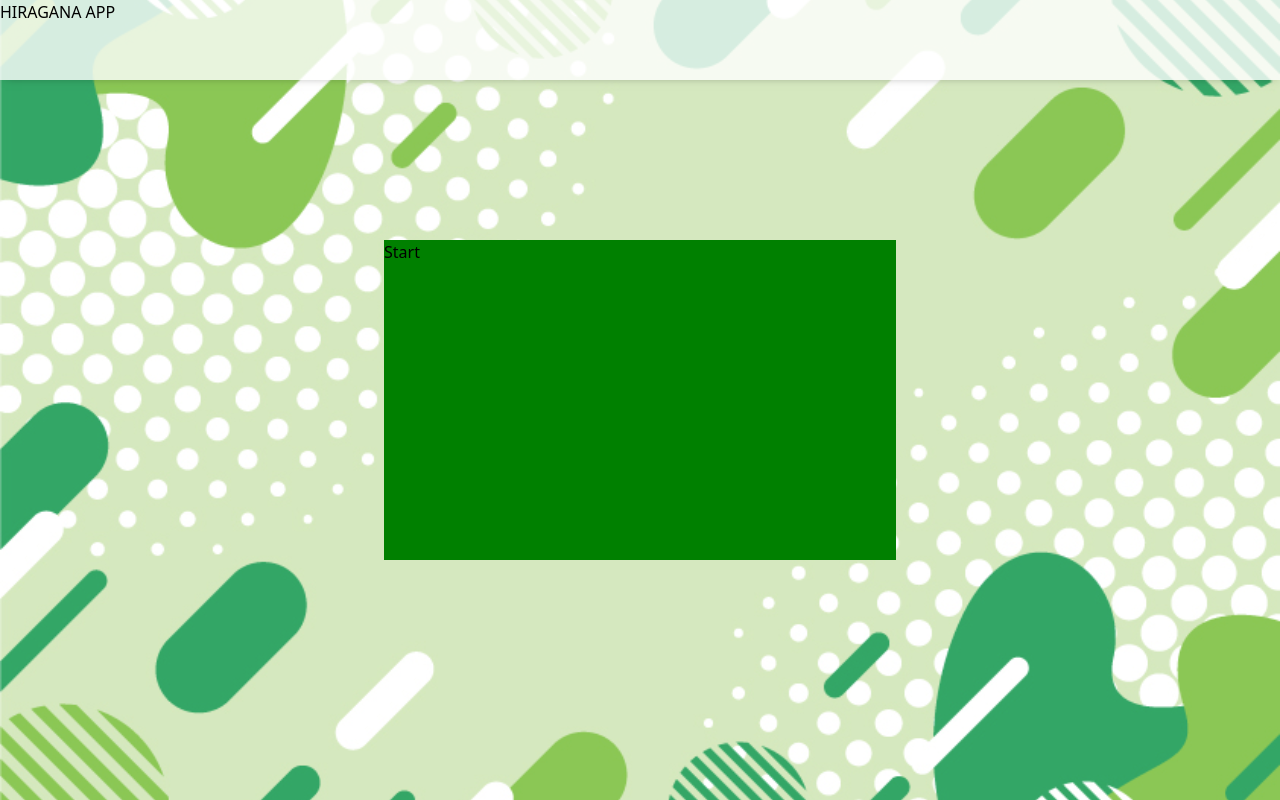
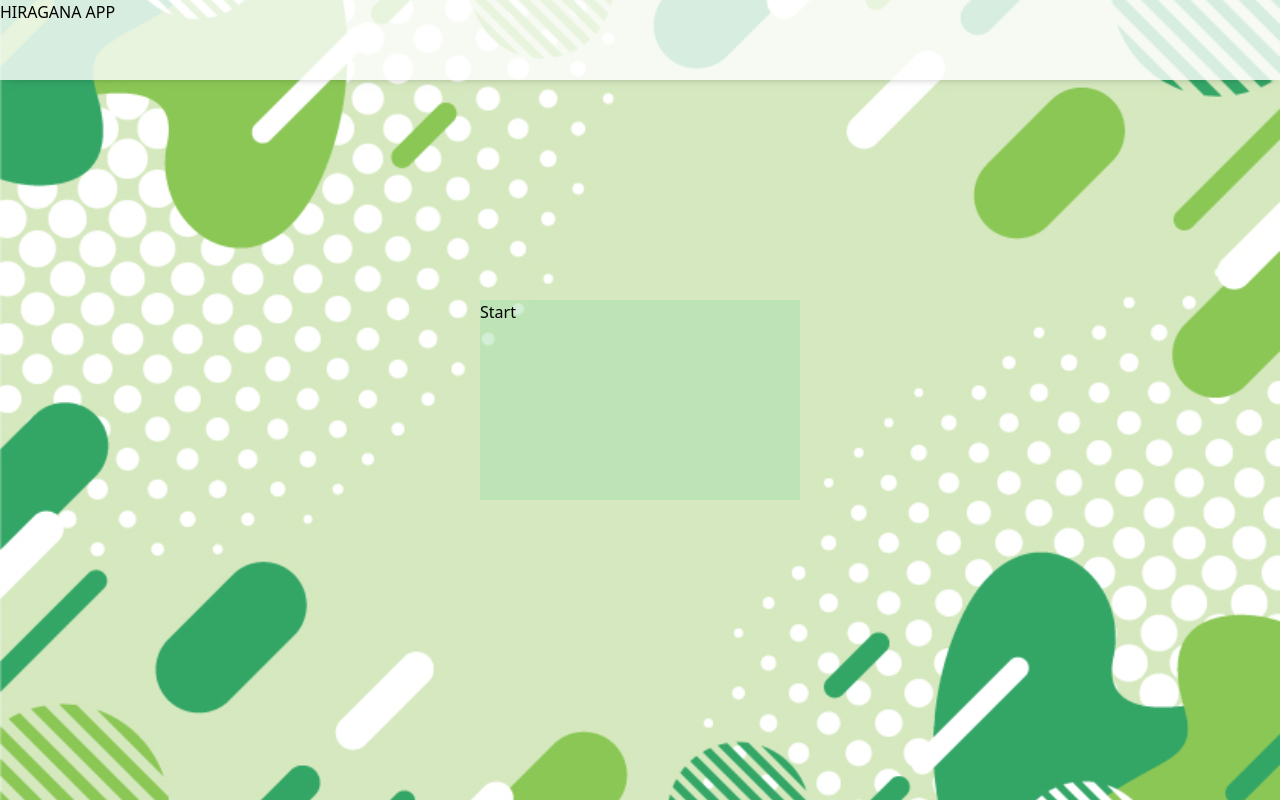
Before and after one commit to reiz0/Hiragana-App-React, a React (Vite) app: page /quiz in a window 1280 px wide. Built offline with nearby package versions, Linux system fonts and the light colour scheme; the HTML template or start-up script is replaced by a standard one.

Commit message:
change check design

```diff
--- a/src/Header.tsx
+++ b/src/Header.tsx
@@ -1,5 +1,5 @@
 export const Header = () => {
   return(
-      <h1 className="font-bold text-5xl mx-7">HIRAGANA APP</h1>
+      <h1 className="font-bold text-5xl mx-7"><a href="/">HIRAGANA APP</a></h1>
   )
 }
--- a/src/index.css
+++ b/src/index.css
@@ -30,11 +30,11 @@ body {
 }
 
 #check {
-  width: 40vw;
-  height: 40vh;
-  background-color: green;
+  width: 25vw;
+  height: 25vh;
   position: absolute;
   top: 50%;
   left: 50%;
   transform: translate(-50%, -50%);
+  background-color: rgba(168, 224, 174, 0.5)
 }
--- a/src/pages/Quiz/Quiz.tsx
+++ b/src/pages/Quiz/Quiz.tsx
@@ -75,8 +75,8 @@ export const Quiz = () => {
             <QuestionContainer isHiragana={false} states={states} />
           </div>
           <div className=" grid justify-center">
-            <div className="text-3xl font-bold h-20 w-72 bg-slate-50 rounded-md flex justify-center items-center">
-              <p id="totalPoint">
+            <div className="h-20 w-72 bg-slate-50 rounded-md flex justify-center items-center">
+              <p id="totalPoint" className="text-3xl font-bold">
                 <span className="text-5xl text-green-700">{totalPoint}</span>&nbsp;/ {states.totalNum} point
               </p>
             </div>
--- a/src/pages/Quiz/check.tsx
+++ b/src/pages/Quiz/check.tsx
@@ -12,26 +12,26 @@ export const Check = ({ states, changeQuestion }: Props) => {
     changeQuestion();
   };
   return (
-    <div id="check" className="grid place-content-center">
+    <div id="check" className="grid place-content-center bg-green-300 rounded-md">
       {states.questionNum > states.totalNum ? (
         <>
-          <p>
-            Your score!!! {states.totalPoint} / {states.totalNum}
-          </p>
+          <p className="text-center text-4xl">Your score!!!</p>
+          <p className="text-center text-3xl font-bold"><span className="text-5xl text-green-700">{states.totalPoint}</span>&nbsp;/ {states.totalNum}</p>
           <div>
-            <button className="bg-white m-2">Again</button>
-            <button className="bg-white m-2">Back to menu</button>
-            <button className="bg-white m-2">Next</button>
+            <button className="bg-green-300 m-2 p-2 w-28 rounded-xl shadow-lg border-green-800 border-2"><a href="/quiz">Again</a></button>
+            <button className="bg-green-300 m-2 p-2 w-28 rounded-xl shadow-lg border-green-800 border-2">Next Level</button>
           </div>
         </>
       ) : (
         <>
-          <p id="yourAnswer">{states.yourAnswer}</p>
-          <p id="correctAnswer">{states.correctAnswer}</p>
-          <button className="bg-white" onClick={nextQuestion}>
-            {states.questionNum > 0 && "Next"}
-            {states.questionNum < 1 && "Start"}
-          </button>
+          <p id="yourAnswer" className="text-4xl text-center font-bold">{states.yourAnswer}</p>
+          <p id="correctAnswer" className="text-2xl text-center">{states.correctAnswer}</p>
+          <div className="text-center">
+            <button className="bg-green-300 rounded-xl m-2 p-2 w-28 shadow-lg border-green-800 border-2" onClick={nextQuestion}>
+              {states.questionNum > 0 && "Next"}
+              {states.questionNum < 1 && "Start"}
+            </button>
+          </div>
         </>
       )}
     </div>
--- a/src/pages/Quiz/questionContainer.tsx
+++ b/src/pages/Quiz/questionContainer.tsx
@@ -7,7 +7,7 @@ type Props = {
 
 export const QuestionContainer = ({ isHiragana, states }: Props) => {
   const showAnswer = (e) => {
-    states.setCorrectAnswer(`Correct answer is ${states.letter}`);
+    states.setCorrectAnswer(`Correct answer is "${states.pronounces[states.letters.indexOf(states.letter)]}"`);
     if (
       states.letters.indexOf(states.letter) ===
       states.pronounces.indexOf(e.target.textContent)
@@ -39,7 +39,7 @@ export const QuestionContainer = ({ isHiragana, states }: Props) => {
             <li
               key={`${pronounce}-${index}`}
             >
-              <button className="bg-green-300 w-full h-full rounded-xl" onClick={showAnswer}>
+              <button className="bg-green-300 w-full h-full rounded-xl shadow-md" onClick={showAnswer}>
                 <p className="text-4xl font-bold">{pronounce}</p>
               </button>
             </li>
```
